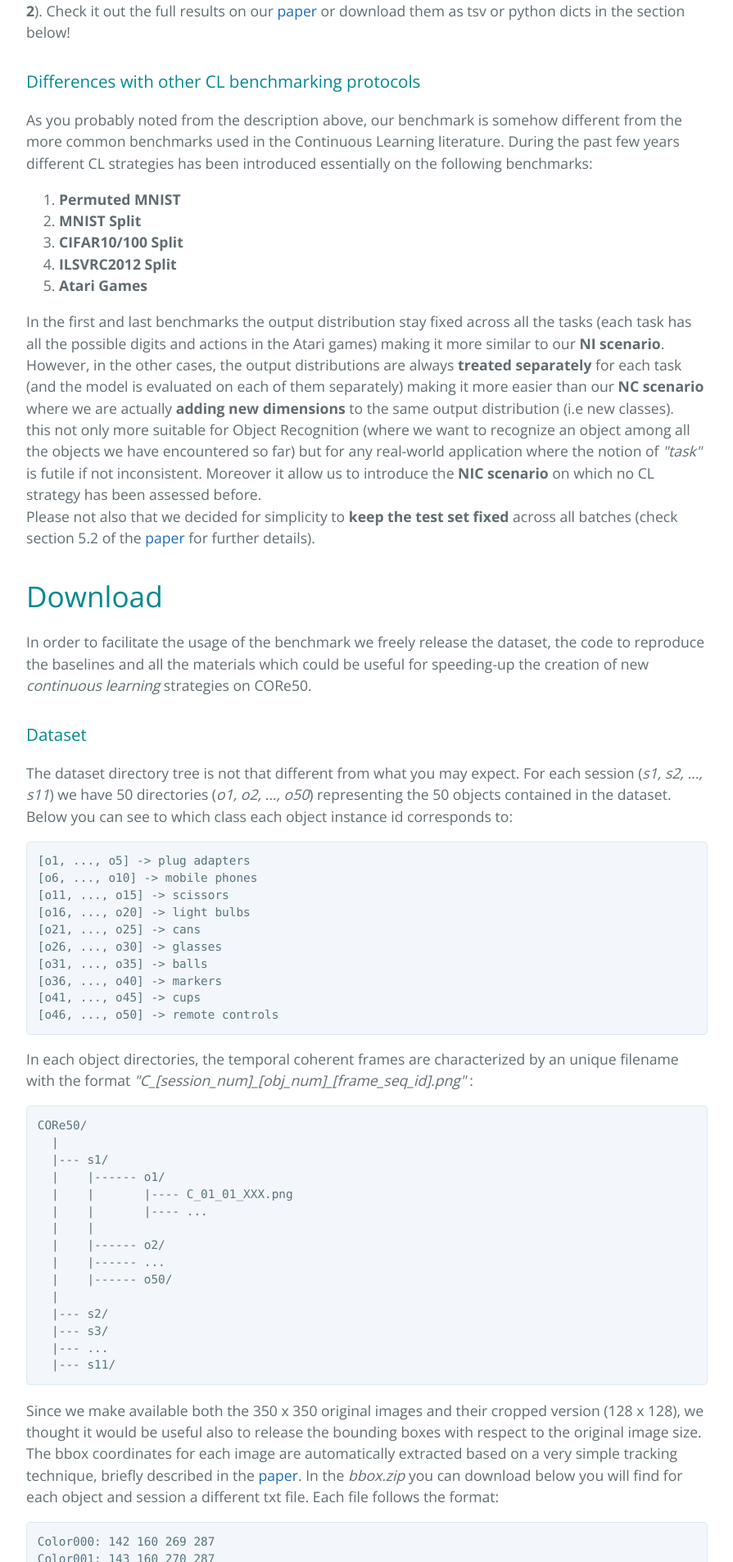
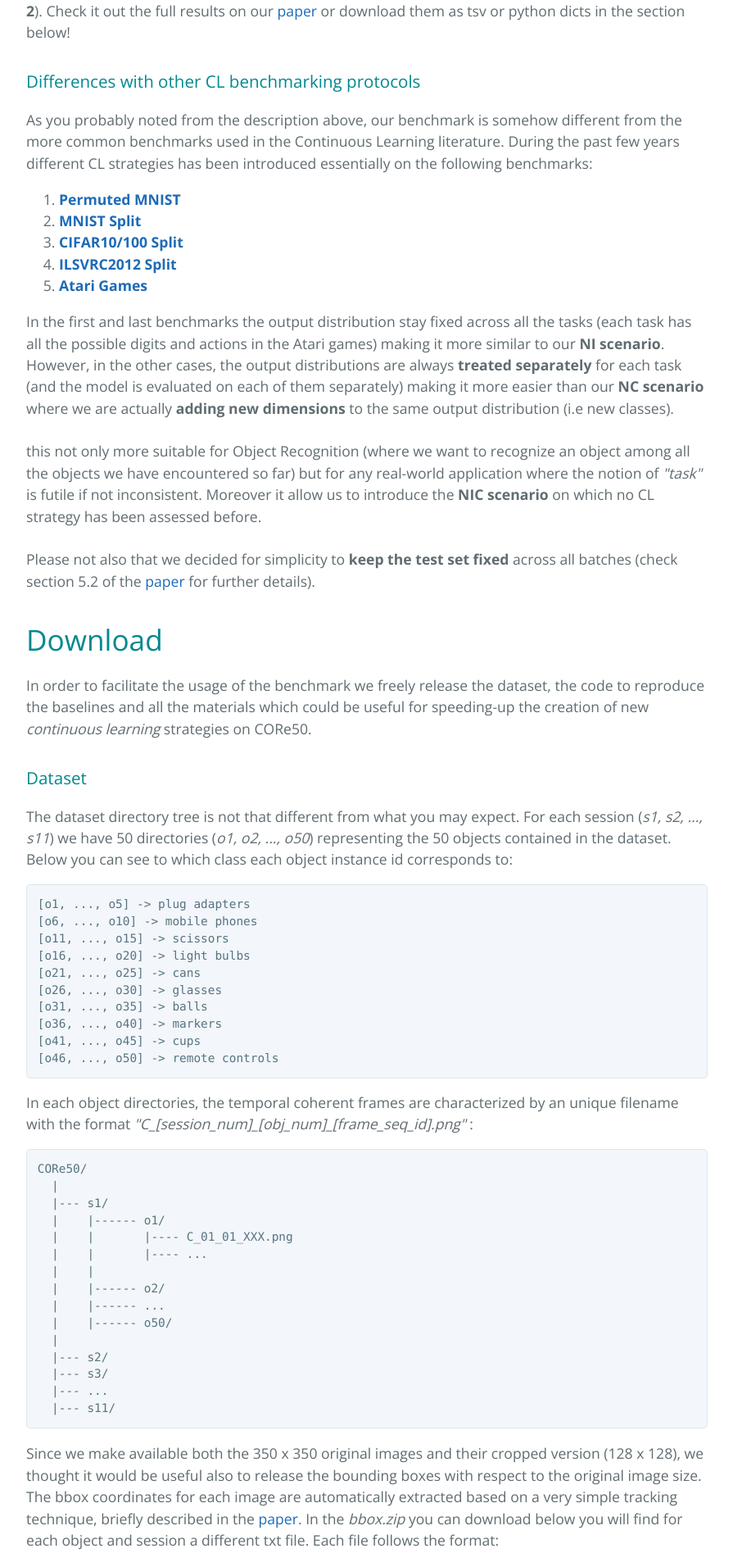
Before and after one commit to vlomonaco/core50, a Jekyll site: the page built from index.html, in a window 1280 px wide. Shown: the part 4037-5943 px from the top of the page at 82% size, without its empty margins (192-1087 px from the left). Built offline with Jekyll 4.4.1, drawn with Linux system fonts in a browser that asks for light colours; the list of posts is cut into pages by our own code.

Commit message:
fix for jekyll mods

```diff
--- a/index.html
+++ b/index.html
@@ -60,17 +60,17 @@ As argued by many researchers, naïve approaches cannot avoid catastrophic forge
 As you probably noted from the description above, our benchmark is somehow different from the more common benchmarks used in the Continuous Learning literature. During the past few years different CL strategies has been introduced essentially on the following benchmarks:
 
 <ol class="posts">
-      <li><span><strong>Permuted MNIST</strong></li>
-      <li><span><strong>MNIST Split</strong></li>
-      <li><span><strong>CIFAR10/100 Split</strong></li>
-      <li><span><strong>ILSVRC2012 Split</strong></li>
-      <li><span><strong>Atari Games</strong></li>
+      <li><span><strong><a href="https://arxiv.org/pdf/1612.00796.pdf" target="_blank">Permuted MNIST</a></strong></li>
+      <li><span><strong><a href="https://arxiv.org/pdf/1703.04200.pdf" target="_blank">MNIST Split</strong></a></li>
+      <li><span><strong><a href="https://arxiv.org/pdf/1703.04200.pdf" target="_blank">CIFAR10/100 Split</a></strong></li>
+      <li><span><strong><a href="https://arxiv.org/pdf/1611.07725.pdf" target="_blank">ILSVRC2012 Split</a></strong></li>
+      <li><span><strong><a href="https://arxiv.org/pdf/1612.00796.pdf" target="_blank">Atari Games</a></strong></li>
 </ol>
 
 In the first and last benchmarks the output distribution stay fixed across all the tasks (each task has all the possible digits and actions in the Atari games) making it more similar to our <strong>NI scenario</strong>. <br>
-However, in the other cases, the output distributions are always <strong>treated separately</strong> for each task (and the model is evaluated on each of them separately) making it more easier than our <strong>NC scenario</strong> where we are actually <strong>adding new dimensions</strong> to the same output distribution (i.e new classes).<br>
+However, in the other cases, the output distributions are always <strong>treated separately</strong> for each task (and the model is evaluated on each of them separately) making it more easier than our <strong>NC scenario</strong> where we are actually <strong>adding new dimensions</strong> to the same output distribution (i.e new classes).<br><br>
 
-this not only more suitable for Object Recognition (where we want to recognize an object among all the objects we have encountered so far) but for any real-world application where the notion of <i>"task"</i> is futile if not inconsistent. Moreover it allow us to introduce the <strong>NIC scenario</strong> on which no CL strategy has been assessed before.<br>
+this not only more suitable for Object Recognition (where we want to recognize an object among all the objects we have encountered so far) but for any real-world application where the notion of <i>"task"</i> is futile if not inconsistent. Moreover it allow us to introduce the <strong>NIC scenario</strong> on which no CL strategy has been assessed before.<br><br>
 
 Please not also that we decided for simplicity to <strong>keep the test set fixed</strong> across all batches (check section 5.2 of the <a href="https://arxiv.org/abs/1705.03550" target="_blank">paper</a> for further details).
 </p>
```
